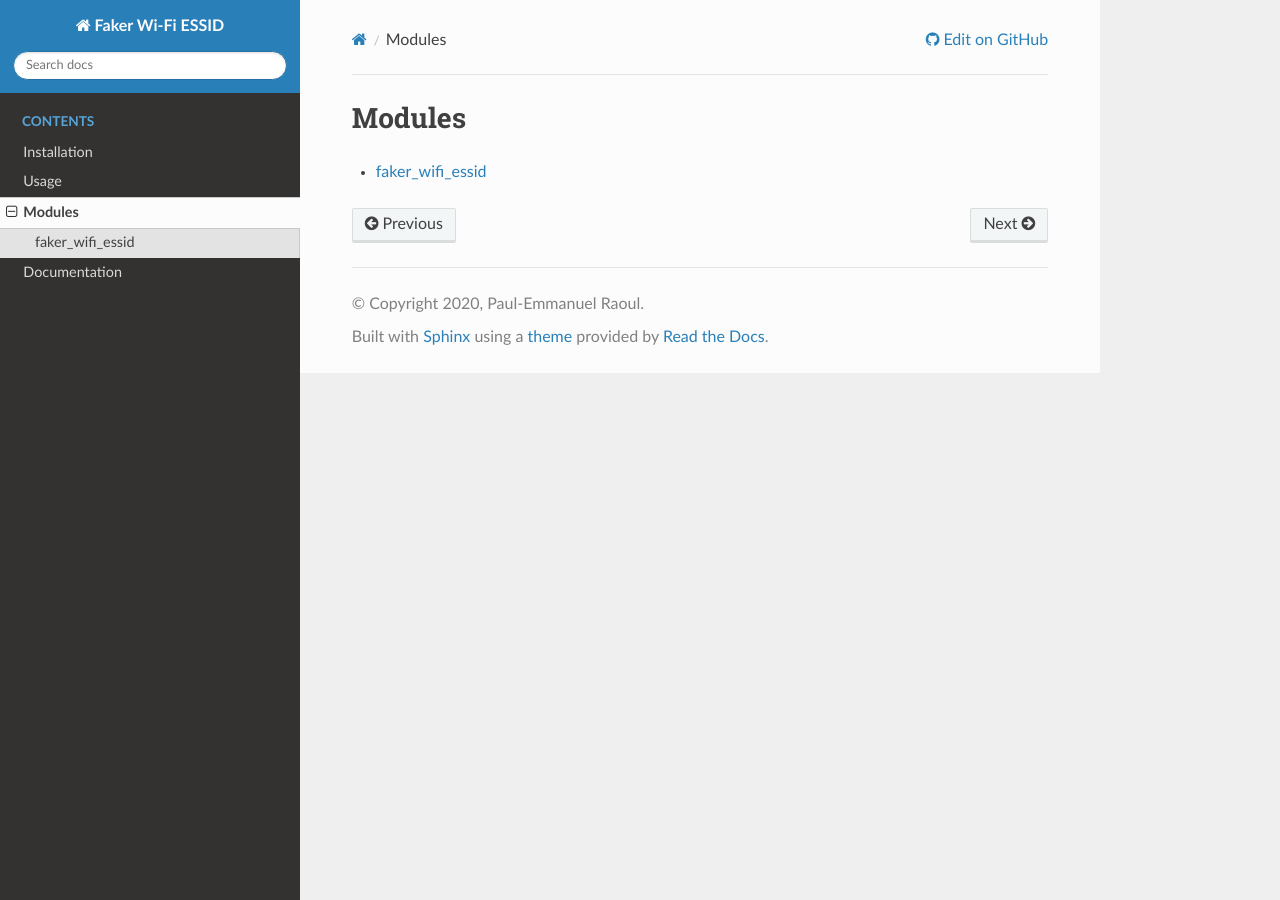
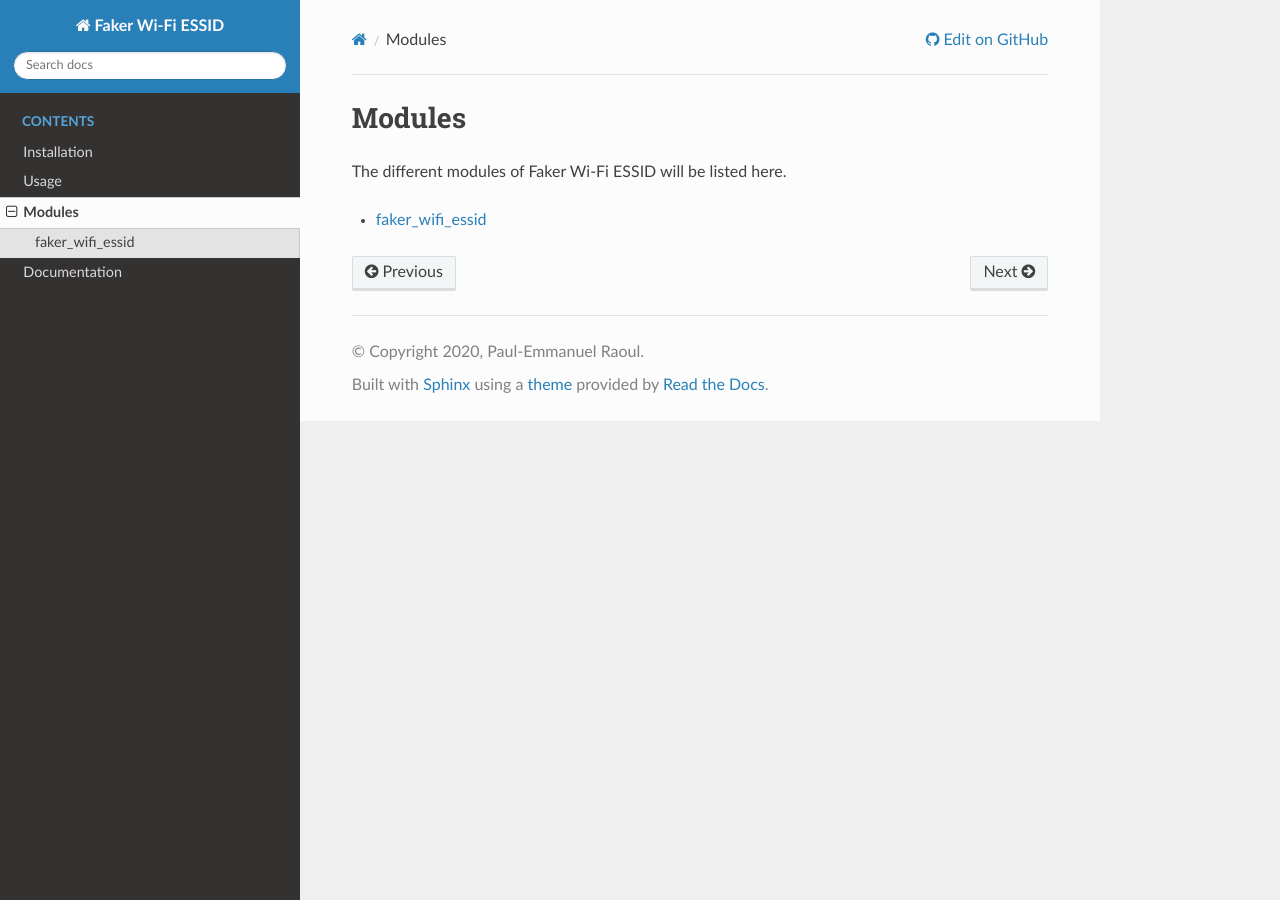
Before and after one commit to SkypLabs/faker-wifi-essid, a Sphinx documentation site: the page built from docs/modules.rst, in a window 1280 px wide. Built offline with Sphinx 7.4.7 and the Read the Docs theme 2.0.0, drawn with Linux system fonts in a browser that asks for light colours.

Commit message:
Add a description to the 'modules' page

```diff
--- a/docs/modules.rst
+++ b/docs/modules.rst
@@ -1,6 +1,8 @@
 =======
 Modules
 =======
+
+The different modules of Faker Wi-Fi ESSID will be listed here.
 
 .. toctree::
    :maxdepth: 1
```
